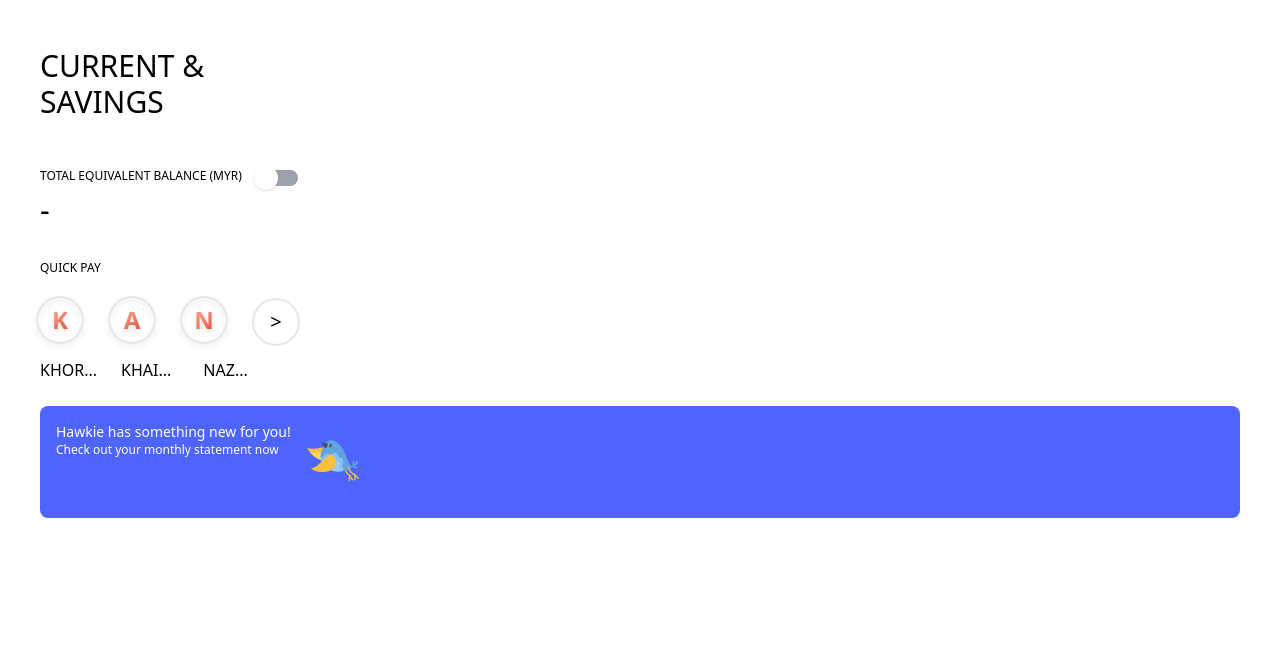
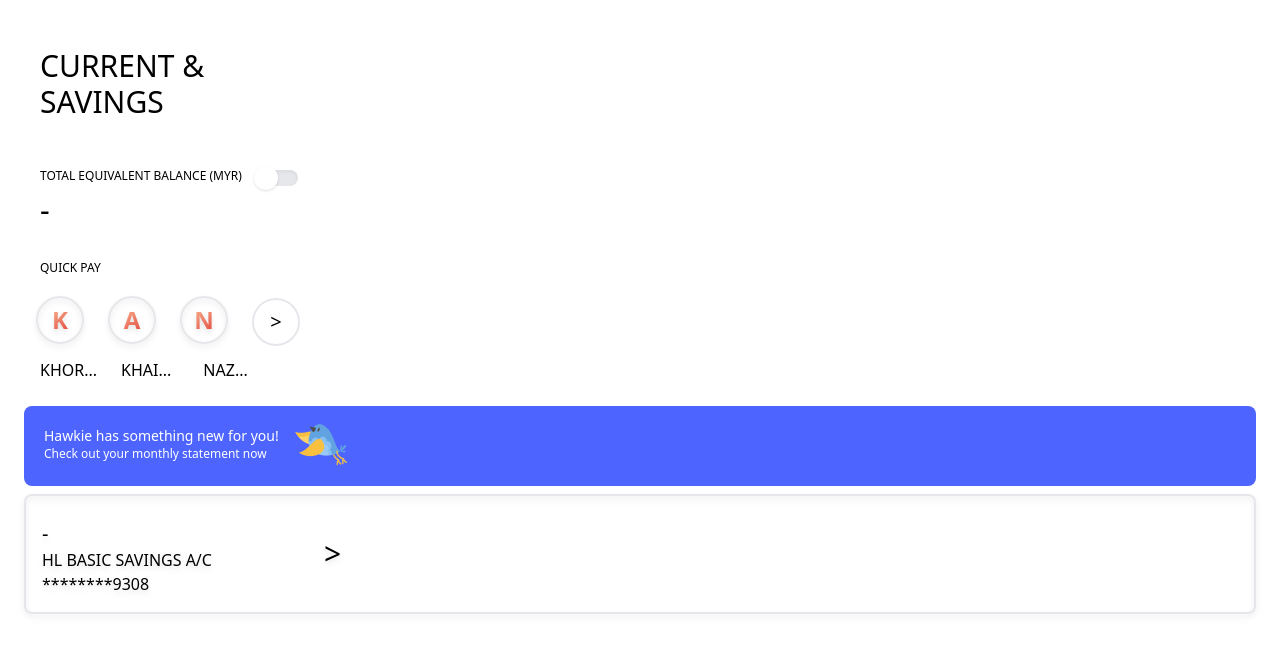
Before and after one commit to AndrewKzx/HLB-Hackathon-2022, a Nuxt app: page / in a window 1280 px wide. Shown: the top 652 px of the page. Built offline with nearby package versions, Linux system fonts and the light colour scheme.

Commit message:
updated index

```diff
--- a/pages/index.vue
+++ b/pages/index.vue
@@ -22,7 +22,7 @@
             <!-- input -->
             <input id="toogleA" type="checkbox" class="sr-only" />
             <!-- line -->
-            <div class="w-10 h-4 bg-gray-400 rounded-full shadow-inner"></div>
+            <div class="w-10 h-4 bg-gray-200 rounded-full shadow-inner"></div>
             <!-- dot -->
             <div class="dot absolute w-6 h-6 bg-white rounded-full shadow -left-1 -top-1 transition"></div>
           </div>
@@ -36,7 +36,7 @@
       <h1 class = "text-xs pl-10">QUICK PAY</h1>
     </div>
 
-    <div class = "pl-6 pt-2">
+    <div name="button" class = "pl-6 pt-2">
       <button class = "border-double border-2 drop-shadow-md m-3 w-12 h-12 rounded-full">
         <h1 class = "text-2xl font-extrabold text-transparent bg-clip-text bg-gradient-to-br from-orange-200 to-red-600">K</h1>
       </button>
@@ -51,30 +51,43 @@
       </button>
     </div>
 
-    <div class="flex space-x-6 pb-6">
+    <div name="Names" class="flex space-x-6 pb-6">
       <h1 class="pl-10">KHOR...</h1>
       <h1>KHAI...</h1>
       <h1 class="pl-2">NAZ...</h1>
     </div>
 
     <div name="banner">
-
-      <div class="box-border h-30 w-90 p-4 ml-10 mr-10 rounded-lg mb-8" style="background-color: #4D64FF">
+      <div class="box-border ml-6 mr-6 rounded-lg mb-2 flex" style="background-color: #4D64FF">
         <div class="flex col">
 
-          <div>
+          <div class=" pl-5 pt-5">
             <h1 class="font-medium text-white text-sm">Hawkie has something new for you!</h1>
             <h1 class="text-xs text-white">Check out your monthly statement now</h1>
           </div>
 
           <div>
-            <img src="../static/pngwing 1.png" class="pl-70 flex justify-end">
+            <img src="../static/pngwing 1.png">
           </div>
+        </div>
+      </div>
+    </div>
 
+    <div name="Account Box">
+      <div class="drop-shadow-md box-border border-solid border-2 ml-6 mr-6 rounded-lg mb-8 flex">
+        <div class="flex col pt-6 pb-4 pl-4">
+          <div>
+            <h1 class="text-xl font-medium">-</h1>
+            <h1>HL BASIC SAVINGS A/C </h1>
+            <h1>********9308</h1>
+          </div>
+        </div>
+
+        <div class="pl-28 pt-10 text-3xl">
+          <h1>></h1>
         </div>
 
       </div>
-
     </div>
   </div>
 
```
